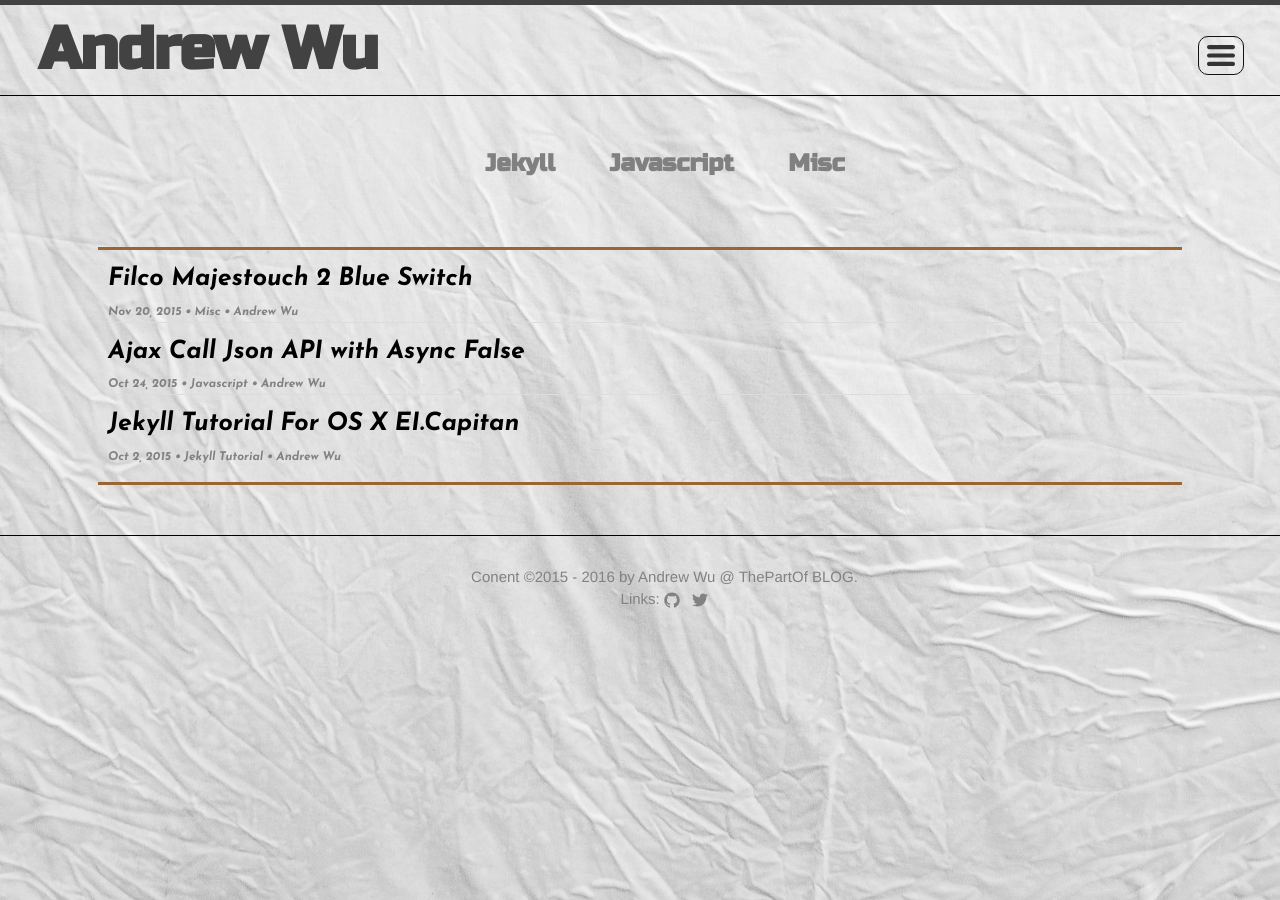
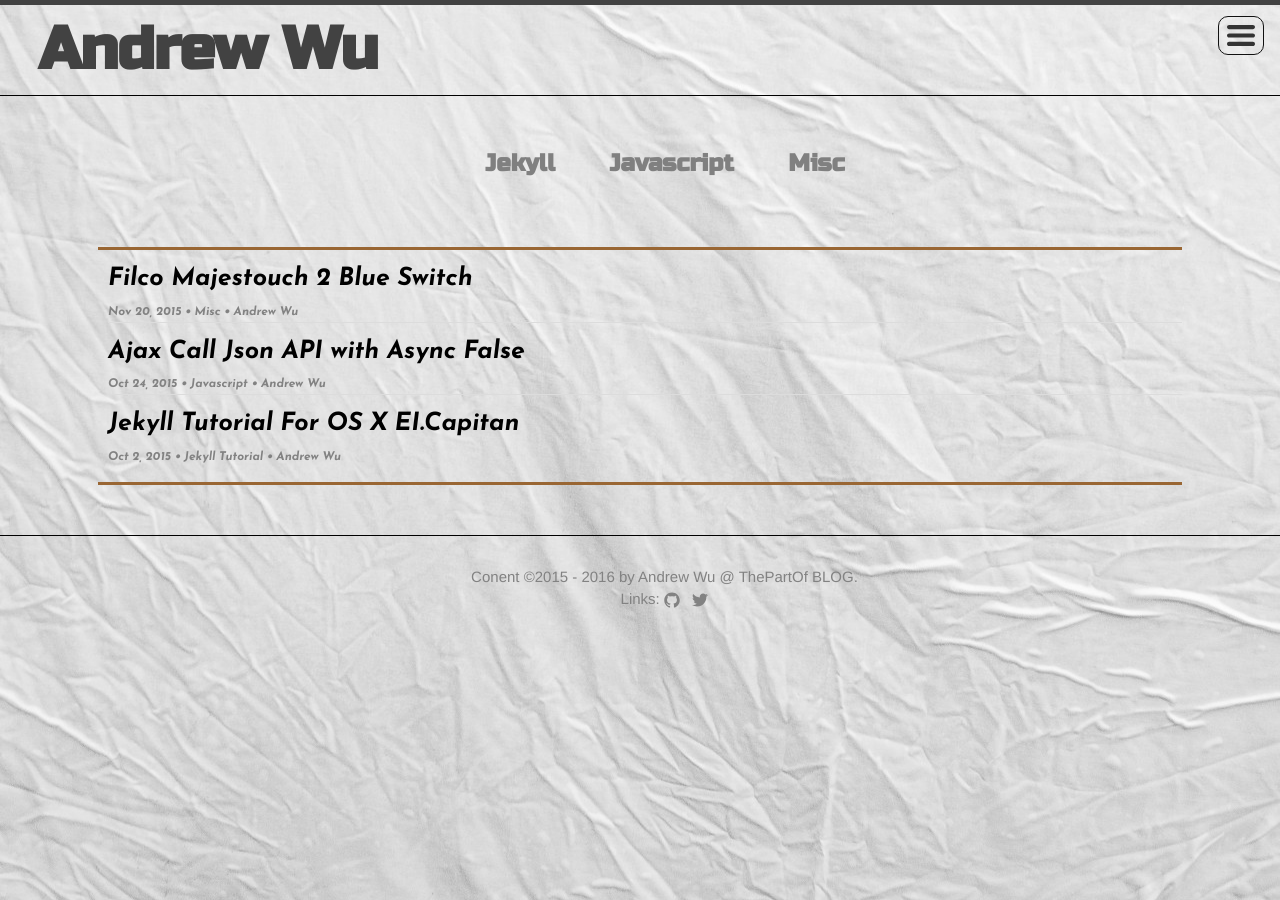
Before and after one commit to thepartof/thepartof.github.io, a Jekyll site: the page built from index.html, in a window 1280 px wide. Built offline with Jekyll 4.4.1, drawn with Linux system fonts in a browser that asks for light colours.

Commit message:
Update _layout.scss

```diff
--- a/_sass/_layout.scss
+++ b/_sass/_layout.scss
@@ -25,7 +25,6 @@
 
     @include media-query($on-palm) {
         font-size: 9vw;
-        margin-top: 20%;
         text-align: left;
     }
 
@@ -35,14 +34,16 @@
     }
 }
 
-.site-nav {
-    margin-top: 20px;
-    margin-right: 20px;
+.site-nav {;
     position: fixed; z-index: 999;
-    top: 16px; right: 16px;
+    top: 16px;
+    right: 16px;
     border: 1px solid;
     border-radius: 10px;
-    @media (max-width: 700px) { top: 4px; right: 2px; }
+    @include media-query($on-palm) {
+        top: 7px;
+        right: 5px;
+    }
 
 
     .nav-trigger {
```
